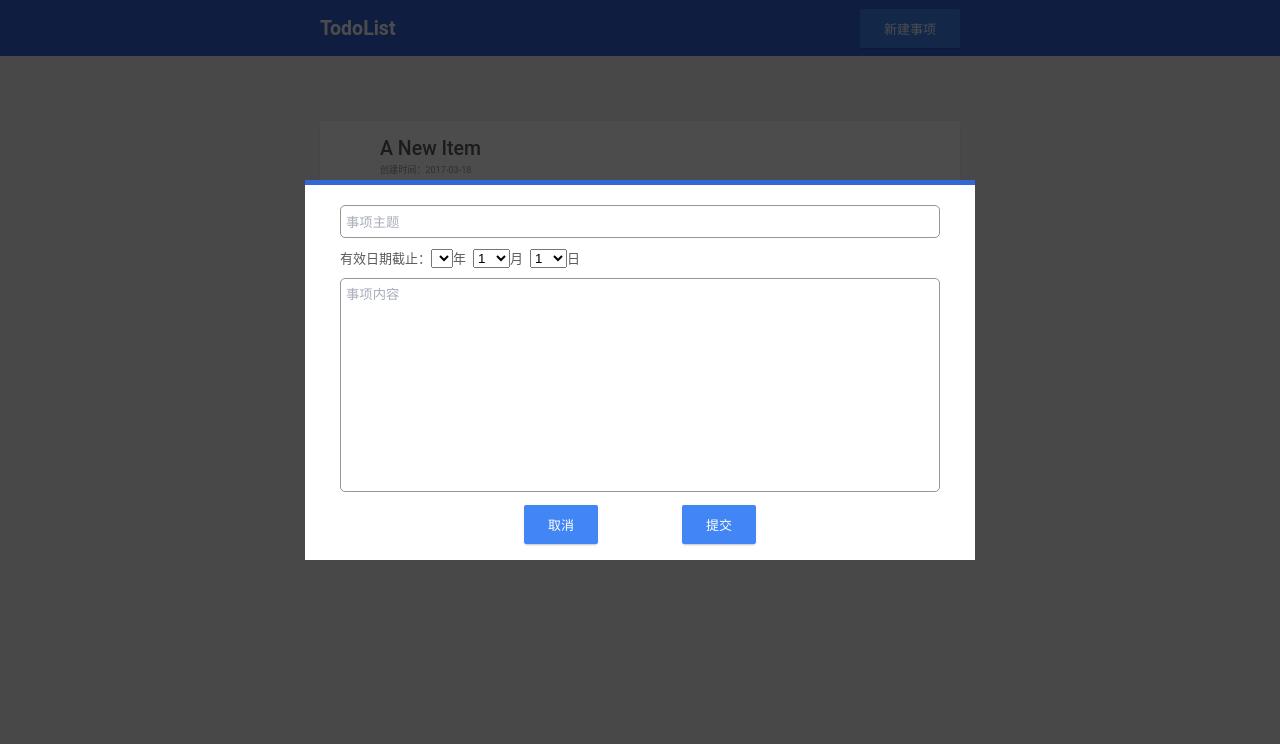
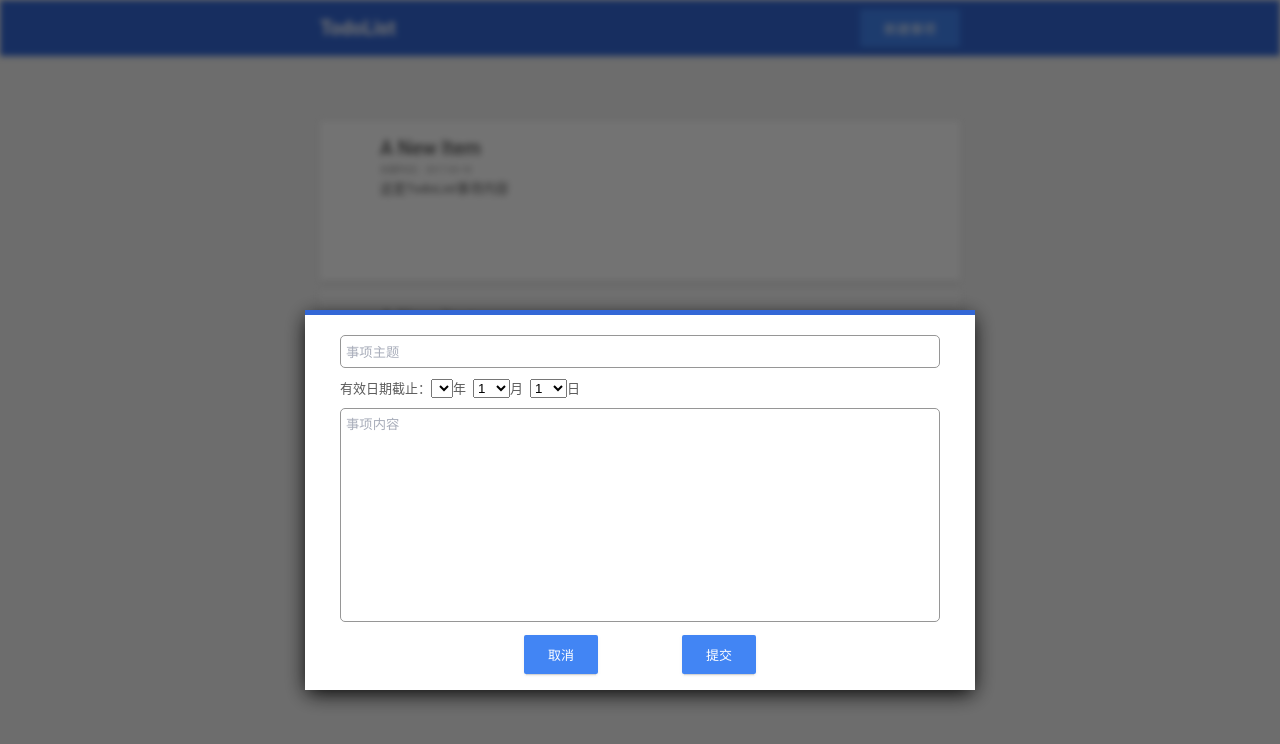
Before and after one commit to doooooit/TodoList, a plain HTML site: page index.html in a window 1280 px wide. Both pictures are taken after a click on the button "新建事项". Drawn offline with Linux system fonts and the light colour scheme.

Commit message:
[优化] 调整 UI 细节

```diff
--- a/css/theme.css
+++ b/css/theme.css
@@ -1,4 +1,6 @@
-* {margin: 0;}
+* {
+    margin: 0;
+}
 
 body {
     background: #f1f1f1;
@@ -28,8 +30,8 @@ body {
 }
 
 #mask {
-    background-color: black;
-    opacity: 0.7;
+    background: black;
+    opacity: 0.55;
     filter: alpha(opacity=50);
     position: fixed;
     left: 0;
@@ -52,32 +54,20 @@ body {
     text-indent: 0px;
     text-shadow: none;
     font: 13px Arial;
-    box-shadow:
-        0 2px 2px 0 rgba(0, 0, 0, .03),
-        0 1px 4px 0 rgba(0, 0, 0, .048),
-        0 3px 1px -2px rgba(0, 0, 0, .12);
+    box-shadow: 0 2px 2px 0 rgba(0, 0, 0, .03), 0 1px 4px 0 rgba(0, 0, 0, .048), 0 3px 1px -2px rgba(0, 0, 0, .12);
 }
 
 .button:hover {
-    box-shadow:
-        0 5px 3px -3px rgba(0, 0, 0, .2),
-        -4px 0 2px -2px rgba(0, 0, 0, .06),
-        4px 0 2px -2px rgba(0, 0, 0, .06),
-        0 2px 2px 0 rgba(0, 0, 0, .03),
-        0 1px 4px 0 rgba(0, 0, 0, .048),
-        0 3px 1px -2px rgba(0, 0, 0, .12);
+    box-shadow: 0 5px 3px -3px rgba(0, 0, 0, .2), -4px 0 2px -2px rgba(0, 0, 0, .06), 4px 0 2px -2px rgba(0, 0, 0, .06), 0 2px 2px 0 rgba(0, 0, 0, .03), 0 1px 4px 0 rgba(0, 0, 0, .048), 0 3px 1px -2px rgba(0, 0, 0, .12);
 }
 
 .button:active {
-    box-shadow:
-        0 2px 1px rgba(0, 0, 0, .12) inset,
-        1px 0 1px rgba(0, 0, 0, .12) inset,
-        -1px 0 1px rgba(0, 0, 0, .12) inset;
+    box-shadow: 0 2px 1px rgba(0, 0, 0, .12) inset, 1px 0 1px rgba(0, 0, 0, .12) inset, -1px 0 1px rgba(0, 0, 0, .12) inset;
 }
+
 .button:focus {
     outline: inherit;
 }
-
 
 #main-box {
     width: 640px;
@@ -88,10 +78,7 @@ body {
 .list-items {
     height: 160px;
     margin-top: 10px;
-    box-shadow:
-        0 2px 2px 0 rgba(0, 0, 0, .03),
-        0 1px 4px 0 rgba(0, 0, 0, .048),
-        0 3px 1px -2px rgba(0, 0, 0, .12);
+    box-shadow: 0 2px 2px 0 rgba(0, 0, 0, .03), 0 1px 4px 0 rgba(0, 0, 0, .048), 0 3px 1px -2px rgba(0, 0, 0, .12);
 }
 
 .items-active {
@@ -139,7 +126,7 @@ body {
     font-size: 70%;
 }
 
-.items-complete .item-date .create{
+.items-complete .item-date .create {
     -webkit-margin-end: 20px;
 }
 
@@ -149,7 +136,7 @@ body {
     word-break: normal;
 }
 
-#registry-container {
+#dialog {
     height: 380px;
     width: 670px;
     position: fixed;
@@ -157,6 +144,7 @@ body {
     box-sizing: border-box;
     background: #fff;
     color: #5a5a5a;
+    box-shadow: 0 5px 20px -2px black;
 }
 
 #beautifier {
@@ -178,6 +166,7 @@ body {
     border: 1px solid #969696;
     border-radius: 5px;
     padding: 5px;
+    outline: none;
     color: #a8adba;
 }
 
@@ -189,9 +178,11 @@ body {
 #year {
     -webkit-margin-end: 7px;
 }
+
 #month {
     -webkit-margin-end: 7px;
 }
+
 #day {
     -webkit-margin-end: 7px;
 }
@@ -204,6 +195,7 @@ body {
     border-radius: 5px;
     padding: 5px;
     resize: none;
+    outline: none;
     color: #a8adba;
 }
 
@@ -215,7 +207,6 @@ body {
     align-items: center;
 }
 
-
 footer {
     text-align: center;
 }
--- a/index.html
+++ b/index.html
@@ -9,6 +9,7 @@
 </head>
 
 <body>
+    <div id="main-container">
         <header role="banner" id="header">
             <nav role="navigation" id="nav">
                 <h1 class="nav-logo" id="logo">TodoList</h1>
@@ -45,5 +46,7 @@
              &copy; shangxke
          </small></p>
         </footer>
+    </div>
 </body>
+
 </html>
--- a/js/todolist.js
+++ b/js/todolist.js
@@ -1,6 +1,6 @@
-function registry() {
-    var reg = document.createElement('div');
-    reg.id = "registry-container";
+function dialog() {
+    var dialog = document.createElement('div');
+    dialog.id = "dialog";
 
     var nodes = '<div id="beautifier"></div>' +
         '<form id="registry">' +
@@ -63,33 +63,43 @@ function registry() {
         '<button class="button" id="cancel">取消</button>' +
         '<input class="button" id="submit" type="submit" value="提交" name="submitBtn" />' +
         '</div>' +
-        '</form>'
+        '</form>';
 
-    reg.innerHTML = nodes;
-    document.body.appendChild(reg);
-    var h = window.innerHeight;
-    var w = window.innerWidth;
-    reg.style.top = (h - reg.offsetHeight) / 2 - 30 + "px";
-    reg.style.left = (w - reg.offsetWidth) / 2 + "px";
+    dialog.innerHTML = nodes;
+    document.body.appendChild(dialog);
+    // innerX 为浏览器实际显示页面的尺寸
+    var innerH = window.innerHeight;
+    var innerW = window.innerWidth;
+    // screenX 为整个显示器的尺寸
+    var screenH = screen.height;
+    // 元素位于整个显示器的中央，比页面中央偏上一些，更符合视觉习惯
+    dialog.style.top = (screenH - dialog.offsetHeight) / 2 - (screenH - innerH) + "px";
+    dialog.style.left = (innerW - dialog.offsetWidth) / 2 + "px";
 
     var topic = document.querySelector('#topic');
-    topic.onclick = function () {
+    topic.onclick = function() {
         topic.value = '';
     }
 
     var content = document.querySelector('#content');
-    content.onclick = function () {
+    content.onclick = function() {
         content.innerText = '';
     }
 
     var cancel = document.querySelector('#cancel');
-    cancel.onclick = function () {
-        document.body.removeChild(document.querySelector('#registry-container'));
+    cancel.onclick = function() {
+        document.body.removeChild(document.querySelector('#dialog'));
         document.body.removeChild(document.querySelector('#mask'));
+        document.body.removeChild(deEmphasized);
     }
 }
 
 function createNew() {
+    // 动态创建对主页面的虚化动画 css 代码
+    var deEmphasized = document.createElement('style');
+    deEmphasized.innerHTML = '#main-container{transition:.3s filter;filter: blur(3px);}';
+    document.body.appendChild(deEmphasized);
+
     // 获取窗口内部高度和宽度
     var h = window.innerHeight;
     var w = window.innerWidth;
@@ -101,11 +111,12 @@ function createNew() {
     mask.style.width = w + "px";
     // 将 mask 元素插入文档中
     document.body.appendChild(mask);
-    registry();
+    dialog();
 
-    mask.onclick = function () {
-        document.body.removeChild(document.querySelector('#registry-container'));
+    mask.onclick = function() {
+        document.body.removeChild(document.querySelector('#dialog'));
         document.body.removeChild(mask);
+        document.body.removeChild(deEmphasized);
     }
 }
 
```
Lines whose indentation alone changed are shown as unchanged.
